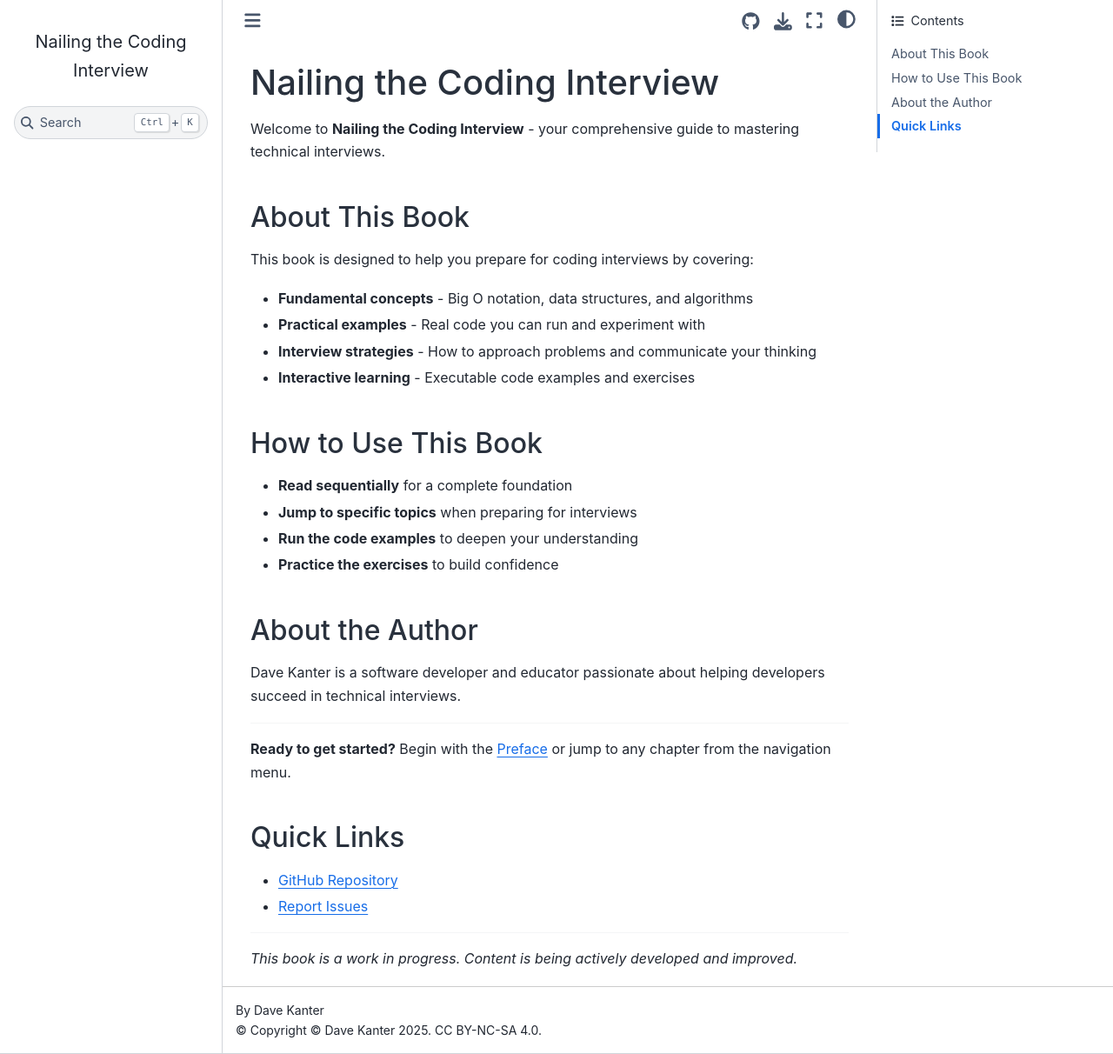
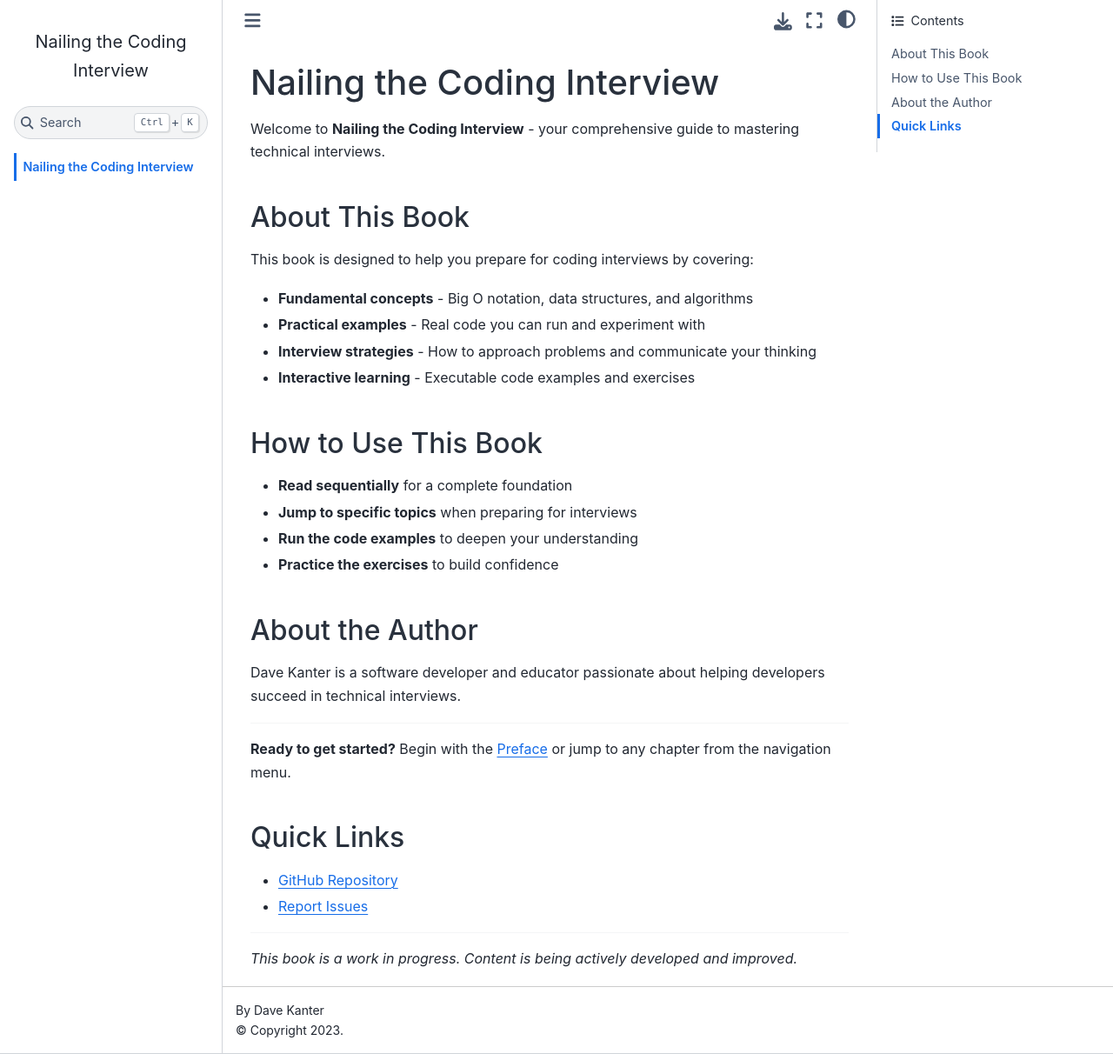
Before and after one commit to raydot/nailing-the-coding-interview, a Jupyter Book: the page built from intro.md, in a window 1280 px wide and 1212 px high. Shown: the whole window at 87% size. Built offline with Jupyter Book 1.0.4 settings and Sphinx 7.4.7 and the Sphinx Book theme 1.1.4, drawn with Linux system fonts in a browser that asks for light colours; part of the change alters nothing that is shown.

Commit message:
Update to _config.yml.

```diff
--- a/_config.yml
+++ b/_config.yml
@@ -1,75 +1,7 @@
 # Book settings
 title: Nailing the Coding Interview
 author: Dave Kanter
-copyright: '© Dave Kanter 2025. CC BY-NC-SA 4.0'
-# logo: images/logo.png # You can add a logo later
 
 # Execution settings
 execute:
-  execute_notebooks: 'off' # Don't execute notebooks during build
-  cache: ''
-  exclude_patterns:
-    - 'test-book/*'
-    - 'notebooks/*'
-    - 'drafts/*'
-    - 'docs/*'
-    - '.github/*'
-    - 'asciidoc-source/*'
-    - 'grapher/*'
-    - 'code/*'
-    - '**/.DS_Store'
-    - '**/README.md'
-    - 'SETUP.md'
-    - 'LICENSE'
-
-# LaTeX settings for PDF output
-latex:
-  latex_documents:
-    targetname: nailing-the-coding-interview.tex
-  latex_engine: pdflatex
-
-# Repository information
-repository:
-  url: https://github.com/raydot/nailing-the-coding-interview
-  path_to_book: ''
-  branch: main
-
-# HTML settings
-html:
-  favicon: ''
-  use_edit_page_button: false
-  use_repository_button: true
-  use_issues_button: true
-  use_multitoc_numbering: true
-  extra_navbar: ''
-  extra_footer: |
-    <p>© 2025 <a href="https://davekanter.com">Dave Kanter</a>. Licensed under <a href="http://creativecommons.org/licenses/by-nc-sa/4.0/">CC BY-NC-SA 4.0</a>.</p>
-  google_analytics_id: ''
-  home_page_in_navbar: true
-  baseurl: ''
-  comments:
-    hypothesis: false
-    utterances: false
-
-# Launch buttons (for interactive code)
-launch_buttons:
-  notebook_interface: 'jupyterlab'
-  binderhub_url: ''
-  jupyterhub_url: ''
-  thebe: false
-  colab_url: ''
-
-# Sphinx configuration
-sphinx:
-  config:
-    html_theme_options:
-      repository_url: https://github.com/raydot/nailing-the-coding-interview
-      use_repository_button: true
-      use_issues_button: true
-      use_edit_page_button: false
-      path_to_docs: ''
-      repository_branch: main
-      launch_buttons:
-        binderhub_url: ''
-        colab_url: ''
-        notebook_interface: 'jupyterlab'
+  execute_notebooks: 'off'
```
